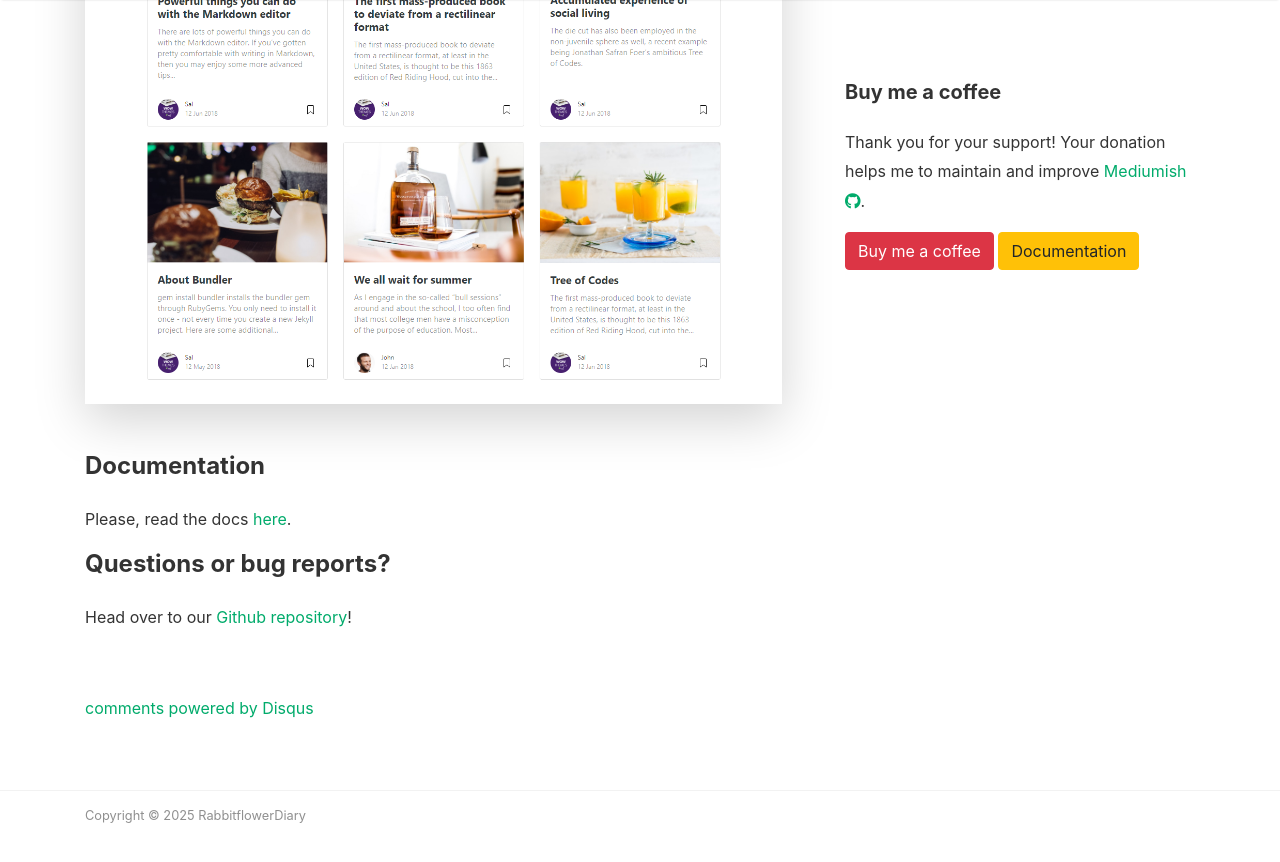
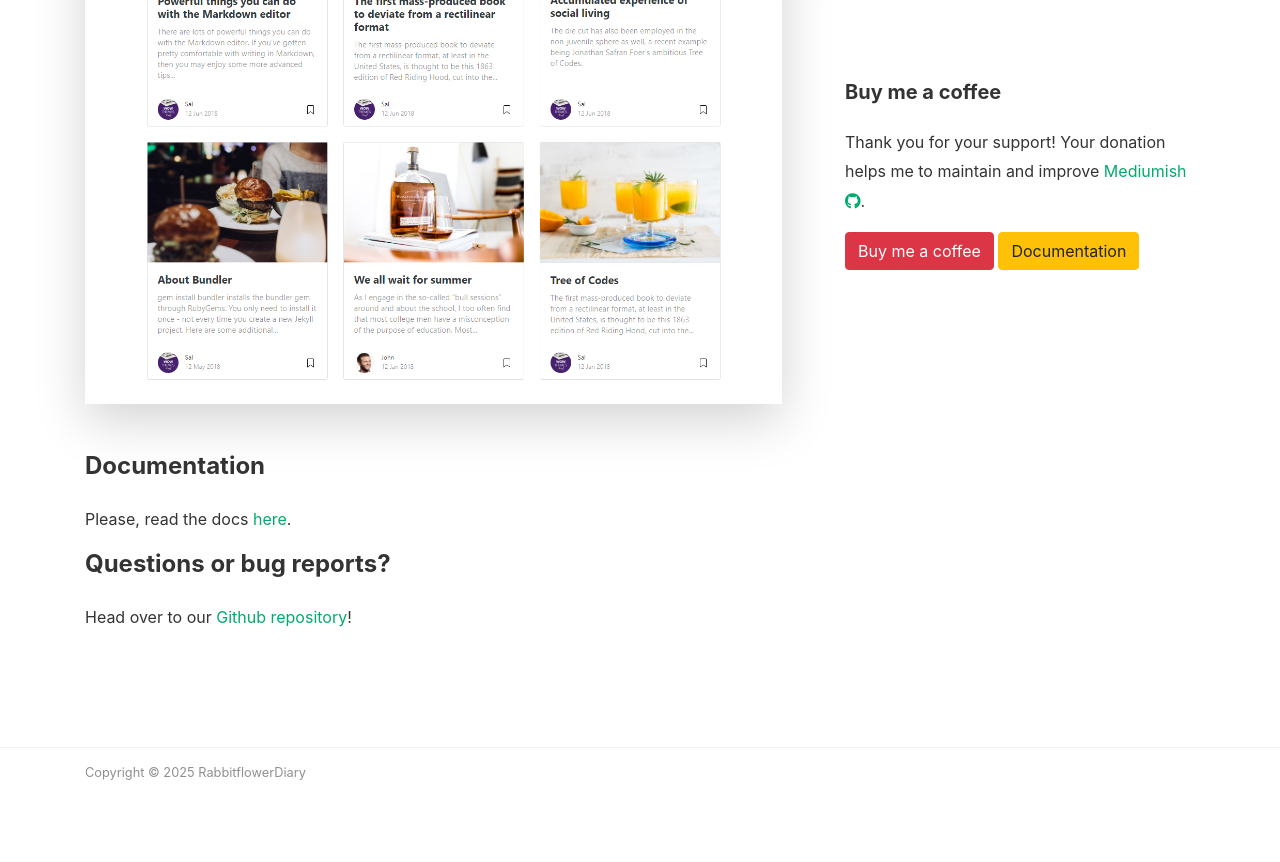
Before and after one commit to RabiHouse/RabbitHouse.github.io, a Jekyll site: the page built from _pages/about.md, in a window 1280 px wide and 900 px high, scrolled down 895 px. Shown: the top 862 px of the window. Built offline with Jekyll 4.4.1, drawn with Linux system fonts in a browser that asks for light colours; nearby versions of some CDN libraries; comment, search, counter and statistics services are not loaded.

Commit message:
commentE

```diff
--- a/_config.yml
+++ b/_config.yml
@@ -1,7 +1,7 @@
 # Site
 name: "RabbitflowerDiary"
 title: "RabbitflowerDiary"
-description: "Illust　Creator/Rabbit Lover"
+description: "Illust Creator/Rabbit Lover"
 logo: '/assets/images/logo.png'
 favicon: '/assets/images/logo.png'
 baseurl: "/"
--- a/_layouts/default.html
+++ b/_layouts/default.html
@@ -80,11 +80,11 @@ ga('send', 'pageview');
                 </li>
 
                 <li class="nav-item">
-                <a target="_blank" class="nav-link" href="https://loverabiko.rabbitflowerdiary.com/"> RABIKO Version</a>
+                <a target="_blank" class="nav-link" href="https://loverabiko.rabbitflowerdiary.com/"> RABIKO</a>
                 </li>
 
                 <li class="nav-item">
-                <a target="_blank" class="nav-link" href="https://www.wowthemes.net/themes/mediumish-ghost/">  うさTV</a>
+                <a target="_blank" class="nav-link" href="https://mofu.rabbitflowerdiary.com/">  うさTV</a>
                 </li>
 
                 <li class="nav-item">
--- a/_layouts/page.html
+++ b/_layouts/page.html
@@ -16,7 +16,7 @@ layout: default
 
     <div id="comments" class="row mb-5">
         <div class="col-md-8">
-            {% include disqus.html %}
+
         </div>
     </div>
 
--- a/_layouts/post.html
+++ b/_layouts/post.html
@@ -140,7 +140,6 @@ post_class: post-template
 <!-- End Article
 ================================================== -->
 
-================================================== -->
 
 <!-- Review with LD-JSON, adapt it for your needs if you like, but make sure you test the generated HTML source code first:
 https://search.google.com/structured-data/testing-tool/u/0/
```
